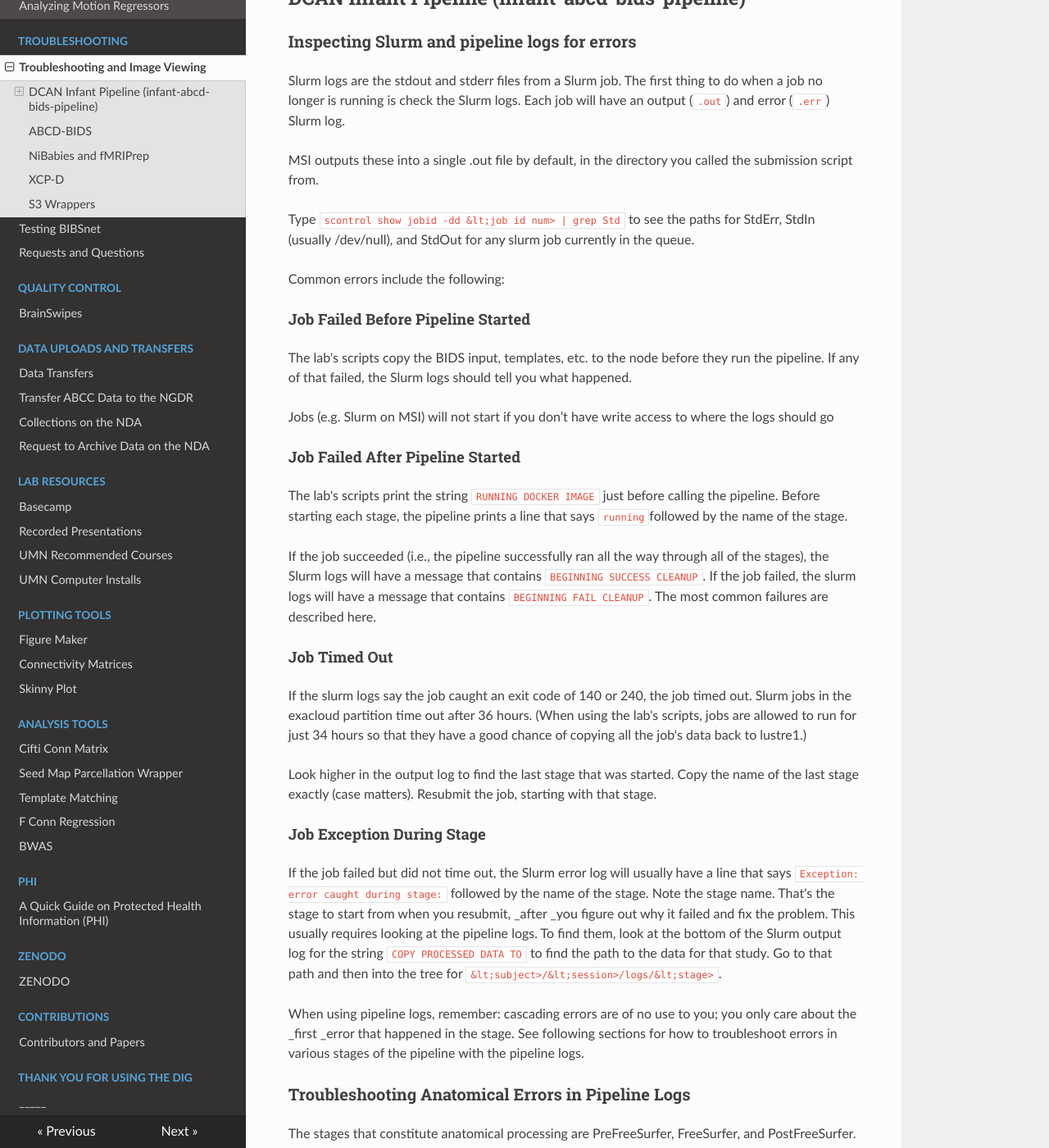
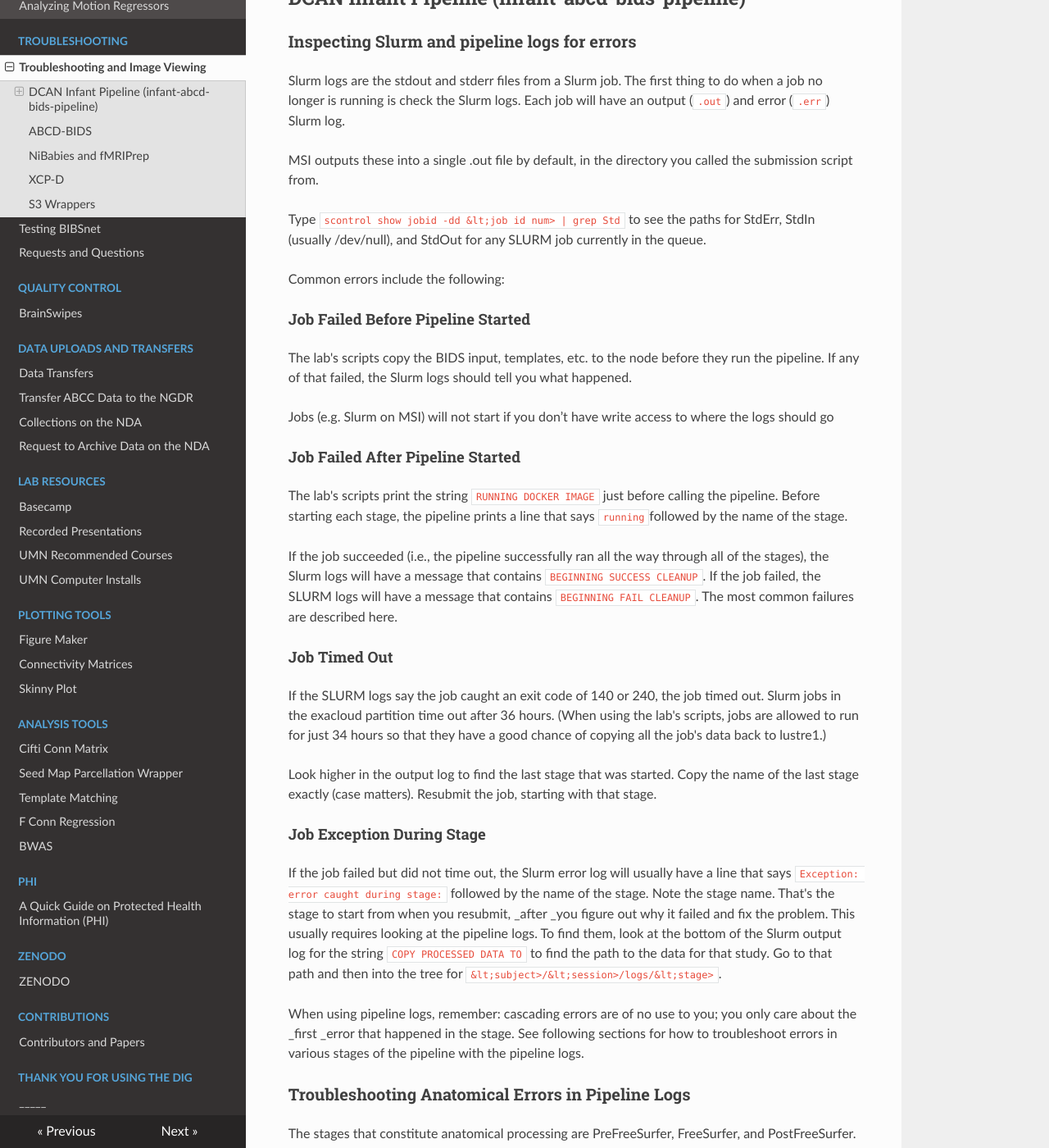
Before and after one commit to DCAN-Labs/cdni-brain, an MkDocs documentation site: the page built from docs/troubleshooting.md, in a window 1280 px wide and 1400 px high, scrolled down 565 px. Shown: the whole window at 82% size. Built offline with MkDocs 1.6.1, drawn with Linux system fonts in a browser that asks for light colours; nearby versions of some CDN libraries.

Commit message:
more capitilization fixes

```diff
--- a/docs/troubleshooting.md
+++ b/docs/troubleshooting.md
@@ -14,7 +14,7 @@ Slurm logs are the stdout and stderr files from a Slurm job. The first thing to
 
 MSI outputs these into a single .out file by default, in the directory you called the submission script from.
 
-Type `scontrol show jobid -dd &lt;job id num> | grep Std` to see the paths for StdErr, StdIn (usually /dev/null), and StdOut for any slurm job currently in the queue.
+Type `scontrol show jobid -dd &lt;job id num> | grep Std` to see the paths for StdErr, StdIn (usually /dev/null), and StdOut for any SLURM job currently in the queue.
 
 Common errors include the following:
 
@@ -29,12 +29,12 @@ Jobs (e.g. Slurm on MSI) will not start if you don’t have write access to wher
 
 The lab's scripts print the string `RUNNING DOCKER IMAGE` just before calling the pipeline. Before starting each stage, the pipeline prints a line that says `running `followed by the name of the stage.
 
-If the job succeeded (i.e., the pipeline successfully ran all the way through all of the stages), the Slurm logs will have a message that contains `BEGINNING SUCCESS CLEANUP`. If the job failed, the slurm logs will have a message that contains `BEGINNING FAIL CLEANUP`. The most common failures are described here.
+If the job succeeded (i.e., the pipeline successfully ran all the way through all of the stages), the Slurm logs will have a message that contains `BEGINNING SUCCESS CLEANUP`. If the job failed, the SLURM logs will have a message that contains `BEGINNING FAIL CLEANUP`. The most common failures are described here.
 
 
 #### Job Timed Out
 
-If the slurm logs say the job caught an exit code of 140 or 240, the job timed out. Slurm jobs in the exacloud partition time out after 36 hours. (When using the lab's scripts, jobs are allowed to run for just 34 hours so that they have a good chance of copying all the job's data back to lustre1.)
+If the SLURM logs say the job caught an exit code of 140 or 240, the job timed out. Slurm jobs in the exacloud partition time out after 36 hours. (When using the lab's scripts, jobs are allowed to run for just 34 hours so that they have a good chance of copying all the job's data back to lustre1.)
 
 Look higher in the output log to find the last stage that was started. Copy the name of the last stage exactly (case matters). Resubmit the job, starting with that stage.
 
```
Also changed, not shown: docs/slurm.md (+2 -2 lines), docs/status.md (+1 -1 lines).
